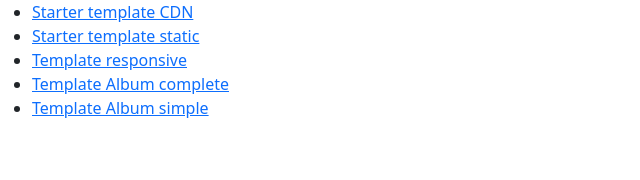
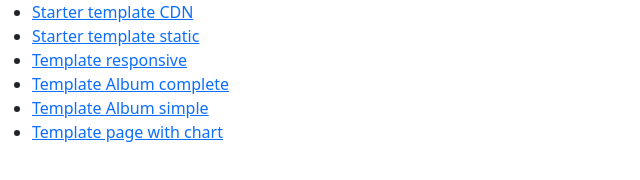
Before and after one commit to Christophshub/Bootstrap-Brochure, a plain HTML site: page 5.1.3/index.html in a window 1280 px wide. Shown: the whole page, without its empty margins (0-640 px from the left). Drawn offline with Linux system fonts and the light colour scheme.

Commit message:
graph template

```diff
--- a/5.1.3/index.html
+++ b/5.1.3/index.html
@@ -17,6 +17,7 @@
         <li><a href="Template_responsive.html">Template responsive</a></li>
         <li><a href="Template_Album_complete.html">Template Album complete</a></li>
         <li><a href="Template_Album_simple.html">Template Album simple</a></li>
+        <li><a href="graph_template.html">Template page with chart</a></li>
     </ul>
   </body>
 </html>
```
